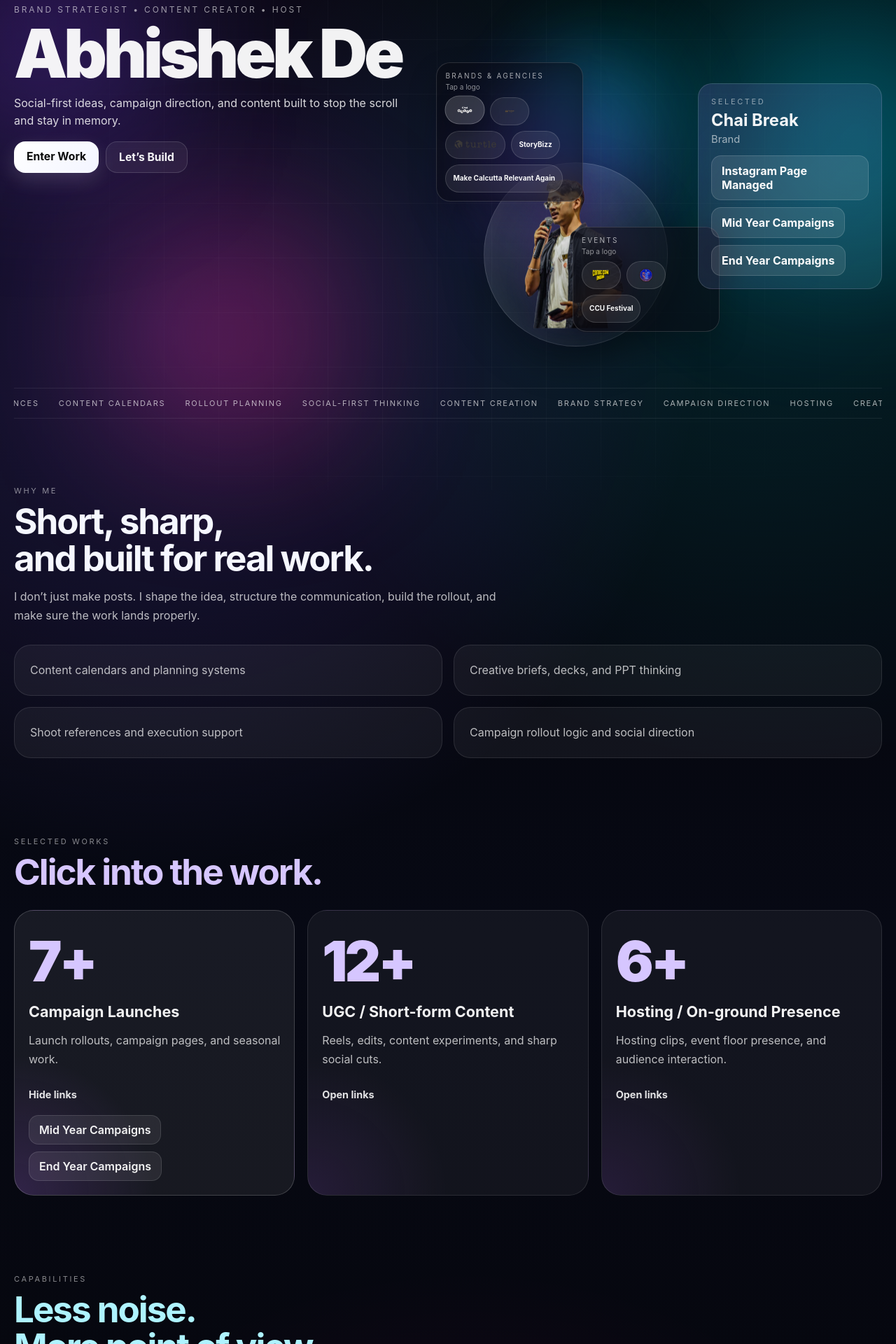
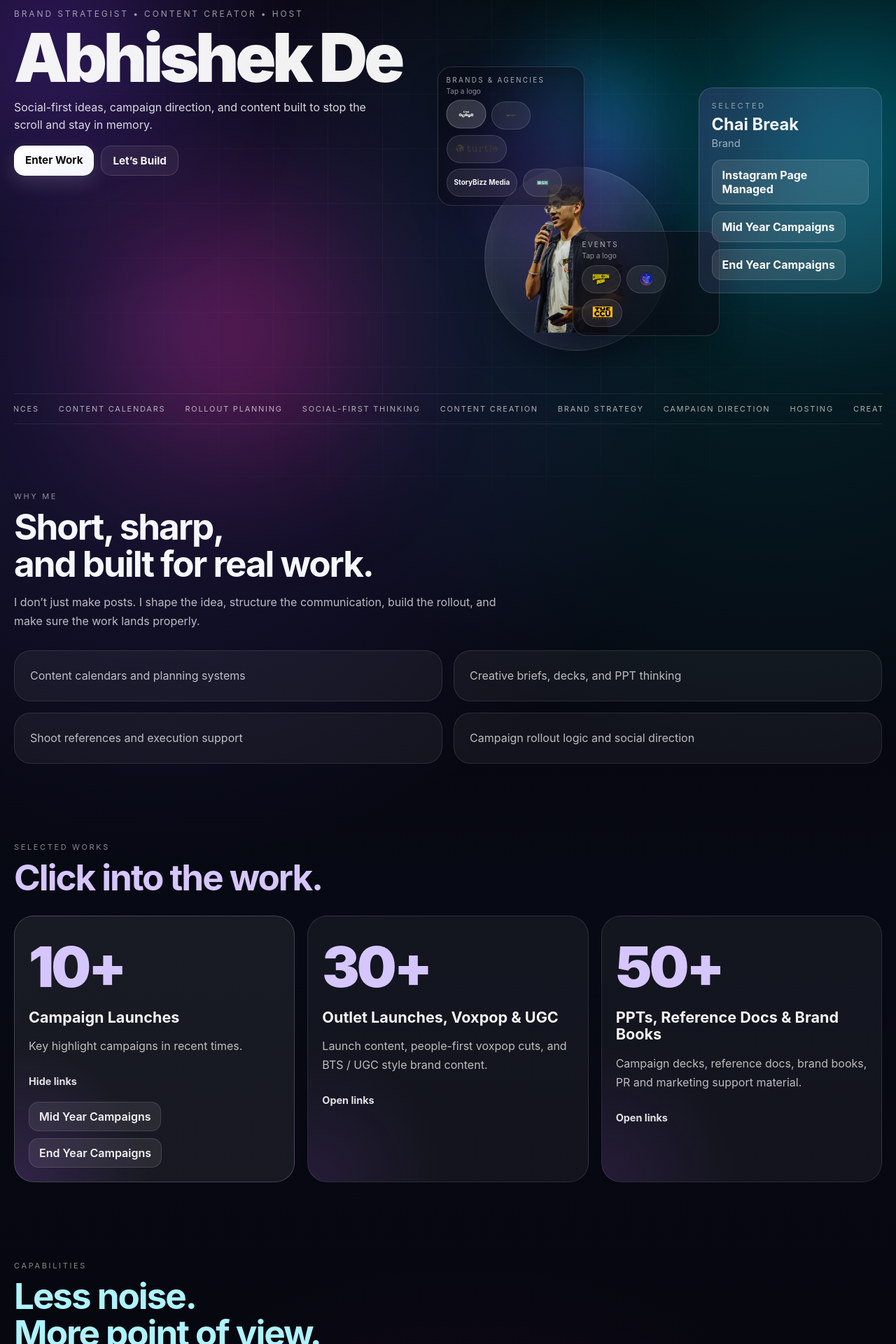
Before and after one commit to Abhishek-7-de/abhishek-portfolio, a React (Vite) app: page / in a window 1280 px wide. Shown: the part 100-2020 px from the top of the page at 70% size. Built offline with nearby package versions, Linux system fonts and the light colour scheme.

Commit message:
Fixed mobile hero and expanded reaction overlays

```diff
--- a/src/data/heroMedia.js
+++ b/src/data/heroMedia.js
@@ -55,17 +55,39 @@ export const brandCloud = [
   },
   {
     id: "storybizz",
-    name: "StoryBizz",
+    name: "StoryBizz Media",
     kind: "Agency",
     logo: "",
-    links: [],
+    links: [
+      {
+        label: "Instagram Page",
+        href: "https://www.instagram.com/storybizzmedia?igsh=andzazhjb3l2am5n",
+      },
+      {
+        label: "Featured Reel",
+        href: "https://www.instagram.com/reel/C9fLsrTvh1G/?igsh=ZXl0ajl4NHNsdG04",
+      },
+    ],
   },
   {
     id: "mcra",
     name: "Make Calcutta Relevant Again",
     kind: "Media / Podcast",
-    logo: "",
-    links: [],
+    logo: "/logos/mcra.png",
+    links: [
+      {
+        label: "Instagram Page",
+        href: "https://www.instagram.com/makecalcuttarelevantagain?igsh=a2Z6bHR6Y3gycmp6",
+      },
+      {
+        label: "Featured Reel 01",
+        href: "https://www.instagram.com/reel/DPyuwasE0EP/?igsh=MTRkZXQyM3c5cThyNw==",
+      },
+      {
+        label: "Featured Reel 02",
+        href: "https://www.instagram.com/reel/DTC2stVEnf9/?igsh=c3RkcHBreDAzcXpt",
+      },
+    ],
   },
 ];
 
@@ -106,7 +128,24 @@ export const eventCloud = [
     id: "ccu-festival",
     name: "CCU Festival",
     kind: "Event",
-    logo: "",
-    links: [],
+    logo: "/logos/ccu-festival.png",
+    links: [
+      {
+        label: "Instagram Page",
+        href: "https://www.instagram.com/theccufestival?igsh=MXF1aGU0ODZvbGp5dA==",
+      },
+      {
+        label: "Featured Reel 01",
+        href: "https://www.instagram.com/reel/DO-Tx76ka0h/?igsh=MWdxMTJ2cGl2eXpuaw==",
+      },
+      {
+        label: "Featured Reel 02",
+        href: "https://www.instagram.com/reel/DOtNCaGkdRt/?igsh=eW5yaWFyNnRycDQy",
+      },
+      {
+        label: "Featured Reel 03",
+        href: "https://www.instagram.com/reel/DPyuwasE0EP/?igsh=MTRkZXQyM3c5cThyNw==",
+      },
+    ],
   },
 ];
--- a/src/data/selectedWorks.js
+++ b/src/data/selectedWorks.js
@@ -1,9 +1,9 @@
 export const selectedWorks = [
   {
     title: "Campaign Launches",
-    display: "7+",
-    countTo: 7,
-    description: "Launch rollouts, campaign pages, and seasonal work.",
+    display: "10+",
+    countTo: 10,
+    description: "Key highlight campaigns in recent times.",
     links: [
       {
         label: "Mid Year Campaigns",
@@ -16,17 +16,95 @@ export const selectedWorks = [
     ],
   },
   {
-    title: "UGC / Short-form Content",
-    display: "12+",
-    countTo: 12,
-    description: "Reels, edits, content experiments, and sharp social cuts.",
-    links: [],
+    title: "Outlet Launches, Voxpop & UGC",
+    display: "30+",
+    countTo: 30,
+    description: "Launch content, people-first voxpop cuts, and BTS / UGC style brand content.",
+    links: [
+      {
+        label: "Turtle Reel",
+        href: "https://www.instagram.com/reel/DOQjuDsgQLD/?igsh=ZzNiMnUxM2V0Yzdx",
+      },
+      {
+        label: "StoryBizz Reel",
+        href: "https://www.instagram.com/reel/C9fLsrTvh1G/?igsh=ZXl0ajl4NHNsdG04",
+      },
+      {
+        label: "MCRA Reel 01",
+        href: "https://www.instagram.com/reel/DPyuwasE0EP/?igsh=MTRkZXQyM3c5cThyNw==",
+      },
+      {
+        label: "MCRA Reel 02",
+        href: "https://www.instagram.com/reel/DTC2stVEnf9/?igsh=c3RkcHBreDAzcXpt",
+      },
+      {
+        label: "CCU Reel 01",
+        href: "https://www.instagram.com/reel/DO-Tx76ka0h/?igsh=MWdxMTJ2cGl2eXpuaw==",
+      },
+      {
+        label: "CCU Reel 02",
+        href: "https://www.instagram.com/reel/DOtNCaGkdRt/?igsh=eW5yaWFyNnRycDQy",
+      },
+      {
+        label: "Outlet Launch 01",
+        href: "https://www.instagram.com/reel/DScBWUpkV1r/?igsh=MTBpY2lkb2x3eHp5eg==",
+      },
+      {
+        label: "Outlet Launch 02",
+        href: "https://www.instagram.com/reel/DNxjOQ05LPR/?igsh=MXFpdHc1NWoyZWVmcw==",
+      },
+      {
+        label: "Outlet Launch 03",
+        href: "https://www.instagram.com/reel/DOIjinDEsXO/?igsh=MTg5YnRuZnQyYnpoMQ==",
+      },
+      {
+        label: "UGC / BTS 01",
+        href: "https://www.instagram.com/reel/DSCMuowkh95/?igsh=MXBhOHV4MXhqZmJkYw==",
+      },
+      {
+        label: "UGC / BTS 02",
+        href: "https://www.instagram.com/reel/DSH00vNkie4/?igsh=bGNqdWp6ZDFzbDRj",
+      },
+      {
+        label: "UGC / BTS 03",
+        href: "https://www.instagram.com/reel/DOX0VkqkeK2/?igsh=MTQ2YmlpOXVubnlrag==",
+      },
+    ],
   },
   {
-    title: "Hosting / On-ground Presence",
-    display: "6+",
-    countTo: 6,
-    description: "Hosting clips, event floor presence, and audience interaction.",
-    links: [],
+    title: "PPTs, Reference Docs & Brand Books",
+    display: "50+",
+    countTo: 50,
+    description: "Campaign decks, reference docs, brand books, PR and marketing support material.",
+    links: [
+      {
+        label: "Brand Book",
+        href: "https://drive.google.com/file/d/1JahAQpm7u6B2HY61sR1G0GAO2aHYVVbs/view?usp=drive_link",
+      },
+      {
+        label: "Campaign PPT 01",
+        href: "https://drive.google.com/file/d/1vjtSvOZRtr5JDBB8w0bbXI39gmES2LAD/view?usp=sharing",
+      },
+      {
+        label: "Campaign PPT 02",
+        href: "https://drive.google.com/file/d/1qA4gTimhvXOWS5P7-z_xleqTiKSS0P4M/view?usp=sharing",
+      },
+      {
+        label: "Campaign PPT 03",
+        href: "https://drive.google.com/file/d/1KaZI_ZPVE46KvDvzLPKX8egLE0B-l43S/view?usp=sharing",
+      },
+      {
+        label: "PR / Marketing Ref 01",
+        href: "https://drive.google.com/file/d/1gutrYZ3PIv1UFZ9s63nedc9oc0i6c-cj/view?usp=sharing",
+      },
+      {
+        label: "PR / Marketing Ref 02",
+        href: "https://drive.google.com/file/d/1Zw3fIwjsn6dN0xNlU13Q1d-D8mcYqUfh/view?usp=sharing",
+      },
+      {
+        label: "Canva Reference",
+        href: "https://www.canva.com/design/DAGm2MVQfLw/KWbIxp5UNXUN4yMKIGMmXQ/view?utm_content=DAGm2MVQfLw&utm_campaign=designshare&utm_medium=link2&utm_source=uniquelinks&utlId=h687da3d0af",
+      },
+    ],
   },
 ];
--- a/src/sections/Hero.jsx
+++ b/src/sections/Hero.jsx
@@ -32,13 +32,13 @@ export default function Hero() {
   };
 
   return (
-    <section className="hero-v15">
+    <section className="hero-v16">
       <div className="hero-copy hero-reveal hero-reveal-1">
         <p className="eyebrow hero-kicker">
           Brand strategist • content creator • host
         </p>
 
-        <h2 className="hero-name">Abhishek De</h2>
+        <h2 className="hero-name hero-name-main">Abhishek De</h2>
 
         <p className="hero-role-line">
           Social-first ideas, campaign direction, and content built to stop the
@@ -56,7 +56,7 @@ export default function Hero() {
       </div>
 
       <div className="hero-main hero-reveal hero-reveal-2">
-        <div className="hero-visual-clean">
+        <div className="hero-visual-clean hero-visual-desktop">
           <div className="hero-cutout-stage">
             <div className="hero-cutout-glow glow-1" />
             <div className="hero-cutout-glow glow-2" />
@@ -216,6 +216,12 @@ export default function Hero() {
               <span className="reaction-chip rc-2">↗ Share</span>
               <span className="reaction-chip rc-3">💬 148</span>
               <span className="reaction-chip rc-4">🔥 Trending</span>
+              <span className="reaction-chip rc-5">♥ 8.7K</span>
+              <span className="reaction-chip rc-6">💬 92</span>
+              <span className="reaction-chip rc-7">↗ Viral</span>
+              <span className="reaction-chip rc-8">♥ 1.3K</span>
+              <span className="reaction-chip rc-9">💬 301</span>
+              <span className="reaction-chip rc-10">★ Saved</span>
             </div>
           </div>
         </div>
--- a/src/styles.css
+++ b/src/styles.css
@@ -1089,3 +1089,124 @@ video {
     align-items: stretch;
   }
 }
+/* ===== FINAL MOBILE HERO FIXES ===== */
+
+.hero-v16 {
+  display: grid;
+  gap: 18px;
+  padding: 18px 0 26px;
+  align-items: start;
+}
+
+.hero-name-main {
+  margin-top: 0;
+}
+
+.hero-role-line {
+  max-width: 520px;
+}
+
+.hero-visual-desktop {
+  display: none;
+}
+
+.hero-mobile-sheet {
+  display: block;
+  margin-top: 0;
+}
+
+.mobile-panel {
+  margin-top: 0;
+}
+
+.hero-actions {
+  gap: 10px;
+}
+
+.hero-btn {
+  padding: 11px 16px;
+  font-size: 0.95rem;
+  border-radius: 15px;
+}
+
+.navbar .brand {
+  display: none;
+}
+
+.navbar .nav-kicker {
+  margin-bottom: 6px;
+}
+
+.navbar .brand-row {
+  width: 100%;
+  justify-content: flex-end;
+}
+
+.cloud-grid-horizontal {
+  flex-wrap: wrap;
+}
+
+.reaction-chip {
+  font-size: 9px;
+  padding: 6px 9px;
+}
+
+.rc-5 {
+  left: 16%;
+  top: 30%;
+  animation: reactFloat2 5.4s ease-in-out infinite;
+}
+
+.rc-6 {
+  right: 24%;
+  top: 40%;
+  animation: reactFloat3 4.6s ease-in-out infinite;
+}
+
+.rc-7 {
+  left: 52%;
+  top: 12%;
+  animation: reactFloat4 5.6s ease-in-out infinite;
+}
+
+.rc-8 {
+  right: 10%;
+  top: 56%;
+  animation: reactFloat1 4.8s ease-in-out infinite;
+}
+
+.rc-9 {
+  left: 22%;
+  bottom: 10%;
+  animation: reactFloat2 6s ease-in-out infinite;
+}
+
+.rc-10 {
+  right: 30%;
+  bottom: 22%;
+  animation: reactFloat3 5.2s ease-in-out infinite;
+}
+
+@media (min-width: 768px) {
+  .hero-visual-desktop {
+    display: flex;
+  }
+
+  .hero-mobile-sheet {
+    display: none;
+  }
+
+  .navbar .brand {
+    display: block;
+  }
+
+  .navbar .brand-row {
+    justify-content: flex-start;
+  }
+
+  .hero-v16 {
+    grid-template-columns: 1.02fr 0.98fr;
+    gap: 22px;
+    padding: 22px 0 30px;
+  }
+}
```
Also changed, not shown: public/logos/ccu-festival.png (added), public/logos/mcra.png (added).
